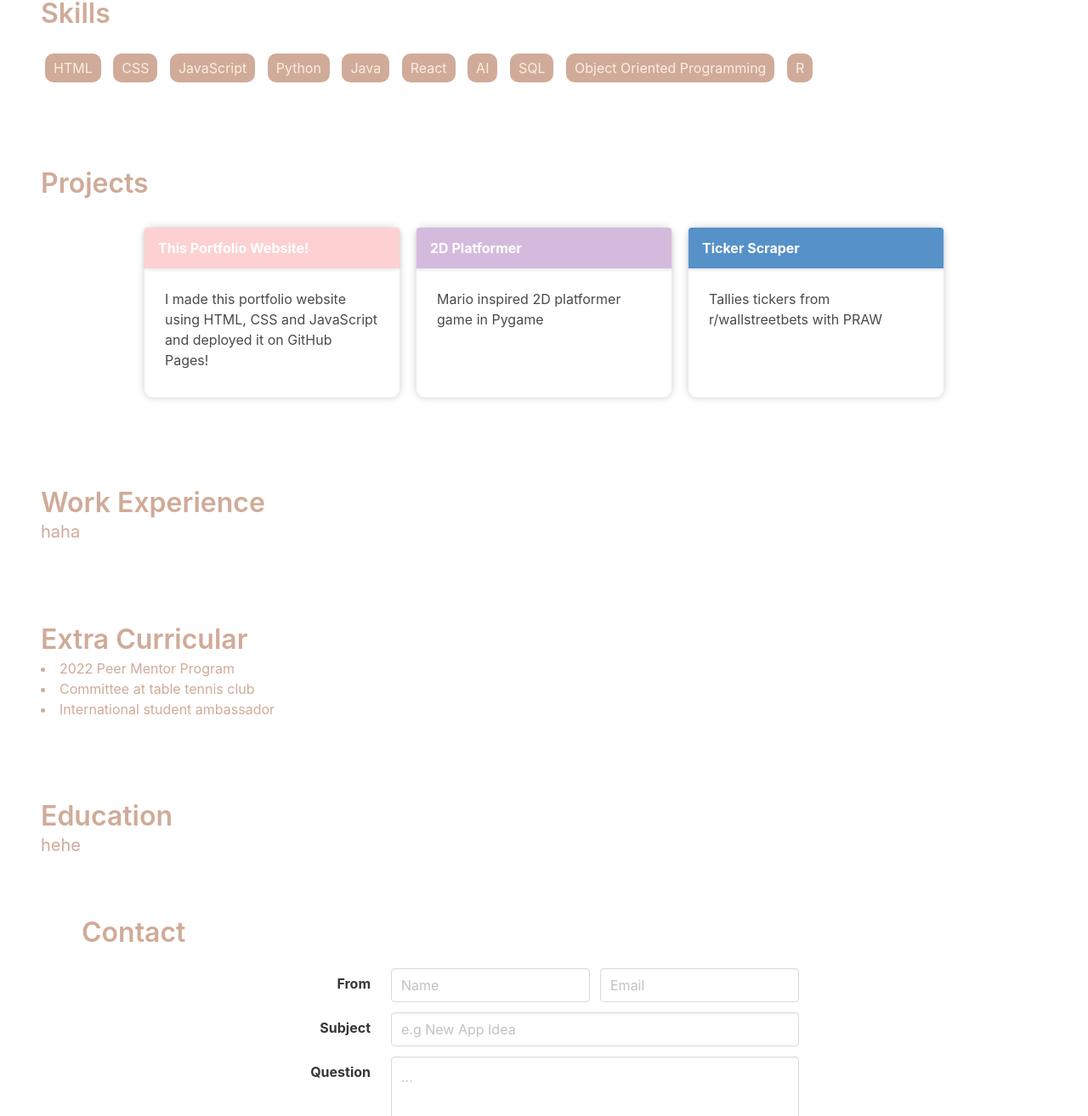
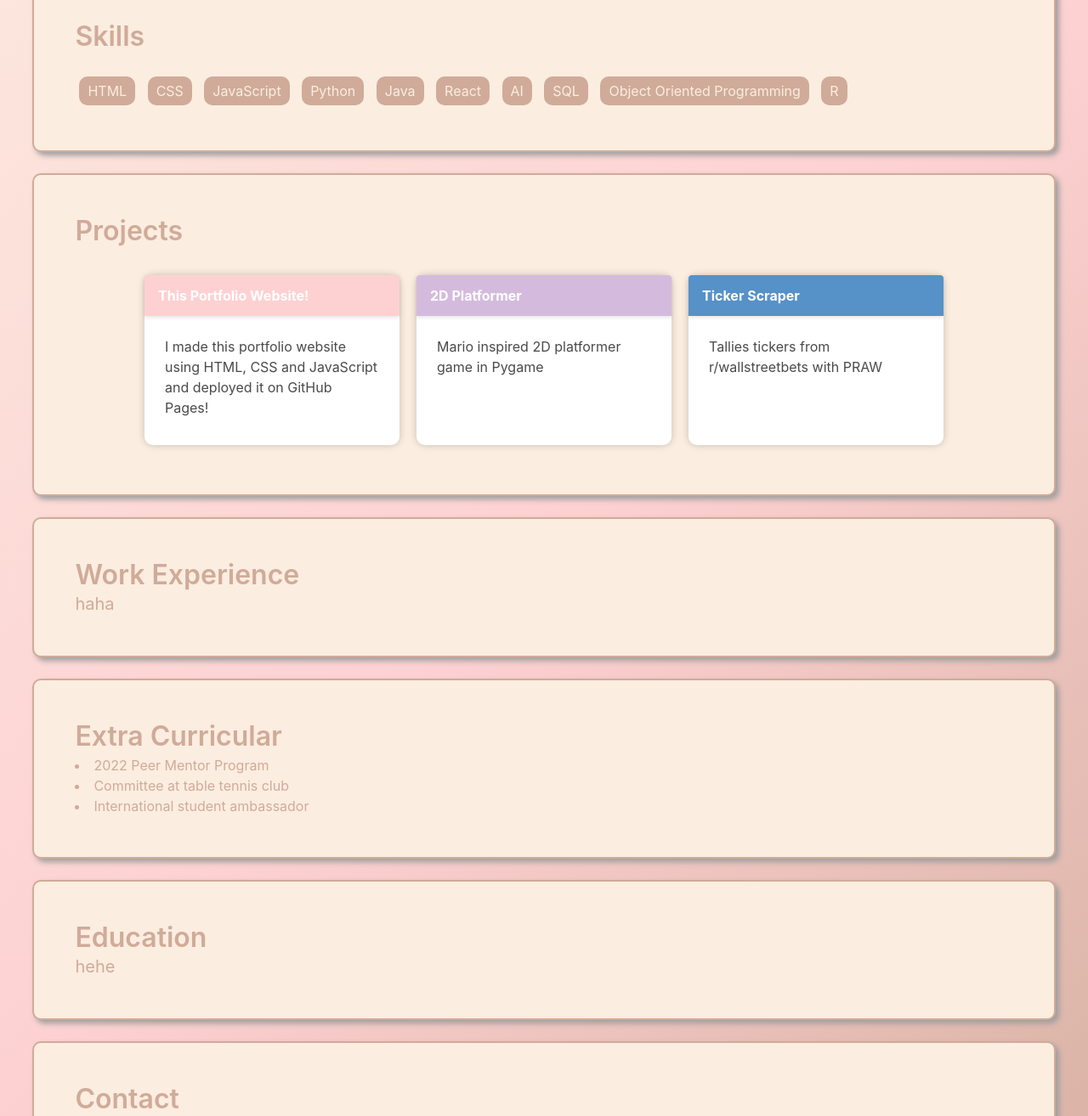
Before and after one commit to MegaGnarly/Hackiethon-2022, a website: page profile4.html in a window 1280 px wide. Shown: the part 446-1760 px from the top of the page at 85% size. Drawn offline with nearby package versions, Linux system fonts and the light colour scheme.

Commit message:
added css to profile 3 and 4

```diff
--- a/profile4.html
+++ b/profile4.html
@@ -12,7 +12,7 @@
         <script src="https://kit.fontawesome.com/c8498247e5.js" crossorigin="anonymous"></script>
     </head>
 
-    <body>
+    <body class="colour-grad">
         <!-- NAVBAR -->
         <header>
             <nav class="navbar colour4">
@@ -59,7 +59,7 @@
         </header>
 
         <!-- HOME -->
-        <section id="home" class="hero colour1">
+        <section id="home" class="hero">
             <div class="hero-body">
                 <div class="body-text">
                     <h1 class="title">Hello, my name is ChengYin</h1>
@@ -82,7 +82,7 @@
         </section>
 
         <!-- SKILLS -->
-        <section id="skills" class="section">
+        <section id="skills" class="section border">
             <h2 class="title">Skills</h2>
             <ul class="skills-list">
                 <li>HTML</li>
@@ -99,7 +99,7 @@
         </section>
 
         <!-- PROJECTS -->
-        <section id="projects" class="section">
+        <section id="projects" class="section border">
             <h2 class="title">Projects</h2>
             <div class="cards">
                 <div class="card js-modal-trigger" data-target="project-1-modal">
@@ -138,11 +138,11 @@
             </div>
         </section>
 
-        <section id="work-experience" class="section">
+        <section id="work-experience" class="section border">
             <h2 class="title">Work Experience</h2>
             <p class="subtitle">haha</p>
         </section>
-        <section id="extra-curricular" class="section">
+        <section id="extra-curricular" class="section border">
             <h2 class="title">Extra Curricular</h2>
             <p class="subtitle">
               <li>2022 Peer Mentor Program</li>
@@ -150,12 +150,13 @@
               <li>International student ambassador</li>
             </p>
         </section>
-        <section id="education" class="section">
+        <section id="education" class="section border">
             <h2 class="title">Education</h2>
             <p class="subtitle">hehe</p>
+        </section>
 
         <!-- CONTACT -->
-      <section id="contact" class="section">
+      <section id="contact" class="section border">
           <h2 class="title">Contact</h2>
           <div class="contact-content">
             <form class="form-stuff">
@@ -226,8 +227,10 @@
                 <a href="https://discord.com" class="fa-brands fa-discord"></a>
               </span>
             </div>
+            <br>
           </div>
         </section>
+        <br>
 
         <!-- MODALS -->
         <div id="project-1-modal" class="modal">
```
Also changed, not shown: profile2.html (+1 -1 lines), profile3.html (+16 -1 lines).
